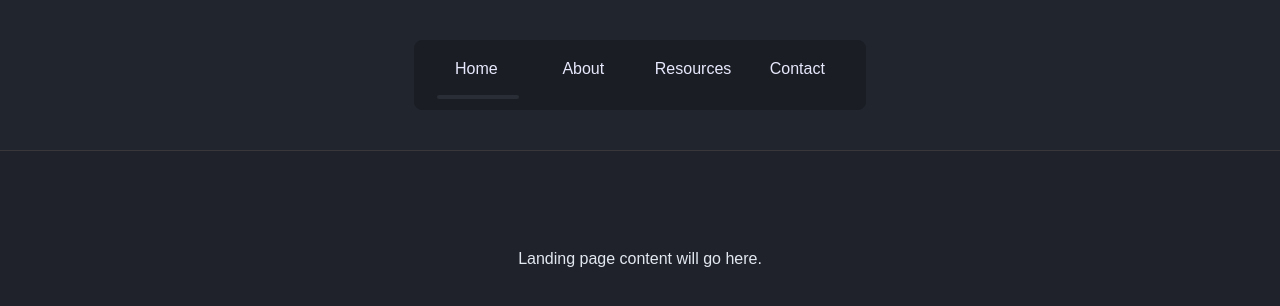
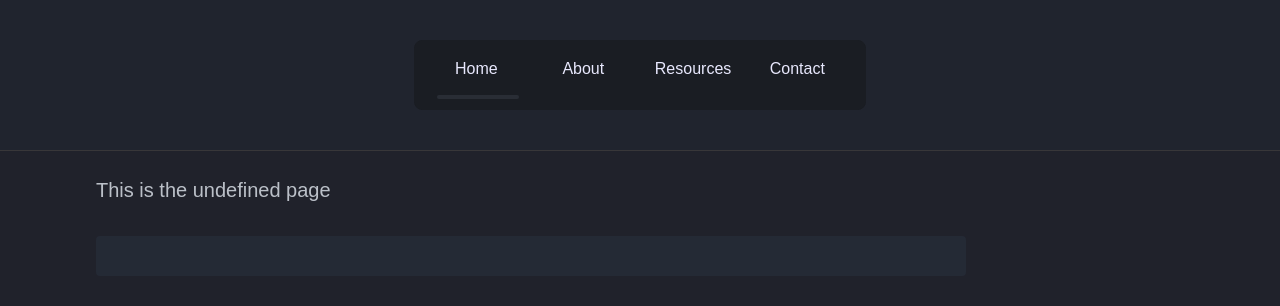
Before and after one commit to midcenturydude7/nextjs-framer-motion-layout-animations, a Next.js app: page / in a window 1280 px wide. Shown: the top 306 px of the page. Built offline with nearby package versions, Linux system fonts and the light colour scheme; a web font is replaced by a local one.

Commit message:
Started scroll animation

```diff
--- a/app/about/page.jsx
+++ b/app/about/page.jsx
@@ -1,7 +1,12 @@
+// About page
+import FauxContent from "../components/FauxContent";
+
 export default function page() {
   return (
-    <div className="flex min-h-screen flex-col items-center justify-between p-24 text-slate-200">
-      This is the about page.
+    <div className="mx-auto flex w-full max-w-6xl flex-1 overflow-hidden">
+      <div className="flex-1">
+        <FauxContent />
+      </div>
     </div>
   );
 }
--- /dev/null
+++ b/app/components/FauxContent.jsx
@@ -0,0 +1,36 @@
+"use client";
+import { navItems } from "../lib/navItems";
+import { usePathname } from "next/navigation";
+
+export default function FauxContent() {
+  const pathname = usePathname();
+  const isActive = navItems.path === pathname;
+  const pageName = navItems.label;
+  console.log(navItems.label);
+
+  return (
+    <main className="px-8 pt-44">
+      <h1 data-active={isActive} className="mb-8 text-slate-200/80 text-xl">
+        {`This is the ${pageName} page`}
+      </h1>
+      <h2 className="h-10 w-4/5 rounded bg-slate-700/25 text-2xl font-bold" />
+      <div className="mt-8 space-y-8">
+        {[...Array(2).keys()].map((i) => (
+          <div key={i} className="space-y-2 text-sm">
+            <p className="h-4 w-5/6 rounded bg-slate-700/25" />
+            <p className="h-4 rounded bg-slate-700/25" />
+            <p className="h-4 w-4/6 rounded bg-slate-700/25" />
+          </div>
+        ))}
+        <div className="h-64 rounded bg-slate-700/25"></div>
+        {[...Array(90).keys()].map((i) => (
+          <div key={i} className="space-y-2 text-sm">
+            <p className="h-4 w-5/6 rounded bg-slate-700/25" />
+            <p className="h-4 rounded bg-slate-700/25" />
+            <p className="h-4 w-4/6 rounded bg-slate-700/25" />
+          </div>
+        ))}
+      </div>
+    </main>
+  );
+}
--- /dev/null
+++ b/app/components/Header.jsx
@@ -0,0 +1,15 @@
+"use client";
+import React from "react";
+import Menu from "./Menu";
+
+export default function Header() {
+  return (
+    <div className="mx-auto flex w-full max-w-3xl flex-1 overflow-hidden text-slate-600">
+      <div className="z-0 flex-1">
+        <header className="fixed inset-x-0 flex items-center justify-center border-b-[1px] border-[#3f3c3c]/80 bg-[#222731]/60 py-10">
+          <Menu />
+        </header>
+      </div>
+    </div>
+  );
+}
--- a/app/components/Menu.jsx
+++ b/app/components/Menu.jsx
@@ -1,28 +1,10 @@
 "use client";
 import React from "react";
+import { navItems } from "../lib/navItems";
 import { usePathname } from "next/navigation";
 import Link from "next/link";
 import { motion } from "framer-motion";
 import "../scene.css";
-
-const navItems = [
-  {
-    path: "/",
-    label: "Home",
-  },
-  {
-    path: "/about",
-    label: "About",
-  },
-  {
-    path: "/resources",
-    label: "Resources",
-  },
-  {
-    path: "/contact",
-    label: "Contact",
-  },
-].map((n, idx) => ({ ...n, id: idx + 1 }));
 
 export default function Menu() {
   const pathname = usePathname();
@@ -31,7 +13,6 @@ export default function Menu() {
   const [selected, setSelected] = React.useState(pathname);
 
   return (
-    <div className="flex items-center justify-center border-b-[1px] border-[#3f3c3c]/80 bg-[#222731]/60 py-10">
     <nav
       onMouseLeave={() => setFocused(null)}
       className="flex w-[fit-content] items-center justify-center gap-8 rounded-[8px] border-[1px] border-[#1A1D23] border-[solid] bg-[#1A1D23] py-[.65rem] pl-[1.35rem] pr-[2rem]"
@@ -44,9 +25,7 @@ export default function Menu() {
               key={id}
               data-active={isActive}
               onClick={() => setSelected(path)}
-                onKeyDown={(e) =>
-                  e.key === "Enter" ? setSelected(path) : null
-                }
+              onKeyDown={(e) => (e.key === "Enter" ? setSelected(path) : null)}
               onFocus={() => setFocused(path)}
               onMouseEnter={() => setFocused(path)}
               className="relative h-[40px] w-[75px] cursor-pointer outline-[none]"
@@ -80,6 +59,5 @@ export default function Menu() {
         );
       })}
     </nav>
-    </div>
   );
 }
--- a/app/contact/page.jsx
+++ b/app/contact/page.jsx
@@ -1,7 +1,12 @@
+// Contact page
+import FauxContent from "../components/FauxContent";
+
 export default function page() {
   return (
-    <div className="flex min-h-screen flex-col items-center justify-between p-24 text-slate-200">
-      This is the contact page.
+    <div className="mx-auto flex w-full max-w-6xl flex-1 overflow-hidden">
+      <div className="flex-1">
+        <FauxContent />
+      </div>
     </div>
   );
 }
--- a/app/layout.js
+++ b/app/layout.js
@@ -1,4 +1,4 @@
-import Menu from "./components/Menu";
+import Header from "./components/Header";
 import "./globals.css";
 
 export const metadata = {
@@ -13,7 +13,7 @@ export default function RootLayout({ children }) {
         <link rel="stylesheet" href="https://use.typekit.net/rgm1dlw.css" />
       </head>
       <body className="font-[sofia-pro,_sans-serif] font-medium not-italic antialiased">
-        <Menu />
+        <Header />
         {children}
       </body>
     </html>
--- /dev/null
+++ b/app/lib/navItems.js
@@ -0,0 +1,18 @@
+export const navItems = [
+  {
+    path: "/",
+    label: "Home",
+  },
+  {
+    path: "/about",
+    label: "About",
+  },
+  {
+    path: "/resources",
+    label: "Resources",
+  },
+  {
+    path: "/contact",
+    label: "Contact",
+  },
+].map((n, idx) => ({ ...n, id: idx + 1 }));
--- a/app/page.js
+++ b/app/page.js
@@ -1,7 +1,10 @@
+import FauxContent from "./components/FauxContent";
 export default function Home() {
   return (
-    <div className="flex min-h-screen flex-col items-center justify-between p-24 text-slate-200">
-      Landing page content will go here.
+    <div className="mx-auto flex w-full max-w-6xl flex-1 overflow-hidden">
+      <div className="flex-1">
+        <FauxContent />
+      </div>
     </div>
   );
 }
--- a/app/resources/page.jsx
+++ b/app/resources/page.jsx
@@ -1,7 +1,12 @@
+// Resources page
+import FauxContent from "../components/FauxContent";
+
 export default function page() {
   return (
-    <div className="flex min-h-screen flex-col items-center justify-between p-24 text-slate-200">
-      This is the resources page.
+    <div className="mx-auto flex w-full max-w-6xl flex-1 overflow-hidden">
+      <div className="flex-1">
+        <FauxContent />
+      </div>
     </div>
   );
 }
```
Lines whose indentation alone changed are shown as unchanged.
